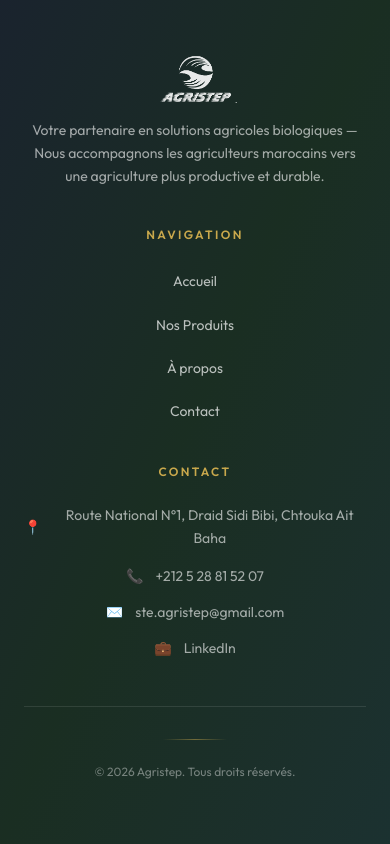
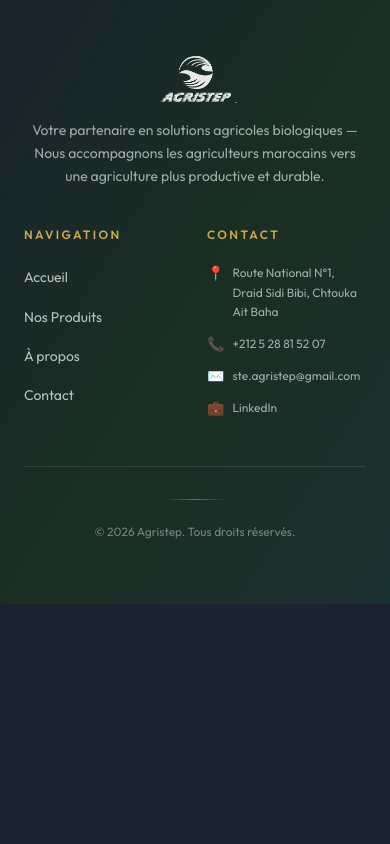
Before and after one commit to abdelbastlasri/agristep, a Next.js app: page /en/a-propos in a window 390 px wide. Shown: the part 5011-5855 px from the top of the page. After the commit the page ends 5615 px from the top, so only its background shows below. Built offline with nearby package versions, Linux system fonts and the light colour scheme; no server answers.

Commit message:
fix: mobile footer nav vs contact side by side

```diff
--- a/src/components/layout/Footer.tsx
+++ b/src/components/layout/Footer.tsx
@@ -19,11 +19,12 @@ export default function Footer() {
             </p>
           </div>
 
-          <div className="text-center">
-            <h3 className="text-xs uppercase tracking-[0.2em] text-premium-gold font-semibold mb-6">
+          <div className="grid grid-cols-2 gap-6">
+            <div>
+              <h3 className="text-xs uppercase tracking-[0.2em] text-premium-gold font-semibold mb-5">
                 {t("navigation")}
               </h3>
-            <ul className="space-y-4">
+              <ul className="space-y-3">
                 <li>
                   <Link href="/" className="text-sm hover:text-white transition-colors">
                     {t("home")}
@@ -47,36 +48,37 @@ export default function Footer() {
               </ul>
             </div>
 
-          <div className="text-center">
-            <h3 className="text-xs uppercase tracking-[0.2em] text-premium-gold font-semibold mb-6">
+            <div>
+              <h3 className="text-xs uppercase tracking-[0.2em] text-premium-gold font-semibold mb-5">
                 {t("contact")}
               </h3>
-            <ul className="space-y-4 text-sm">
-              <li className="flex items-center justify-center gap-3">
+              <ul className="space-y-3 text-sm">
+                <li className="flex items-start gap-2">
                   <span className="text-premium-gold flex-shrink-0">📍</span>
-                <span className="text-white/60 leading-relaxed">
+                  <span className="text-white/60 text-xs leading-relaxed">
                     Route National N°1, Draid Sidi Bibi, Chtouka Ait Baha
                   </span>
                 </li>
-              <li className="flex items-center justify-center gap-3">
+                <li className="flex items-center gap-2">
                   <span className="text-premium-gold flex-shrink-0">📞</span>
-                <a href="tel:+212528815207" className="text-white/60 hover:text-white transition-colors">
+                  <a href="tel:+212528815207" className="text-white/60 text-xs hover:text-white transition-colors">
                     +212 5 28 81 52 07
                   </a>
                 </li>
-              <li className="flex items-center justify-center gap-3">
+                <li className="flex items-center gap-2">
                   <span className="text-premium-gold flex-shrink-0">✉️</span>
-                <a href="mailto:ste.agristep@gmail.com" className="text-white/60 hover:text-white transition-colors">
+                  <a href="mailto:ste.agristep@gmail.com" className="text-white/60 text-xs hover:text-white transition-colors">
                     ste.agristep@gmail.com
                   </a>
                 </li>
-              <li className="flex items-center justify-center gap-3 group">
+                <li className="flex items-center gap-2">
                   <span className="text-premium-gold flex-shrink-0 social-icon">💼</span>
-                <a href="https://www.linkedin.com/in/ste-agristep-69b1931b5/?locale=en" target="_blank" rel="noopener noreferrer" className="text-white/60 hover:text-white transition-colors social-icon">
+                  <a href="https://www.linkedin.com/in/ste-agristep-69b1931b5/?locale=en" target="_blank" rel="noopener noreferrer" className="text-white/60 text-xs hover:text-white transition-colors social-icon">
                     {t("linkedin")}
                   </a>
                 </li>
               </ul>
+            </div>
           </div>
         </div>
 
```
Lines whose indentation alone changed are shown as unchanged.
